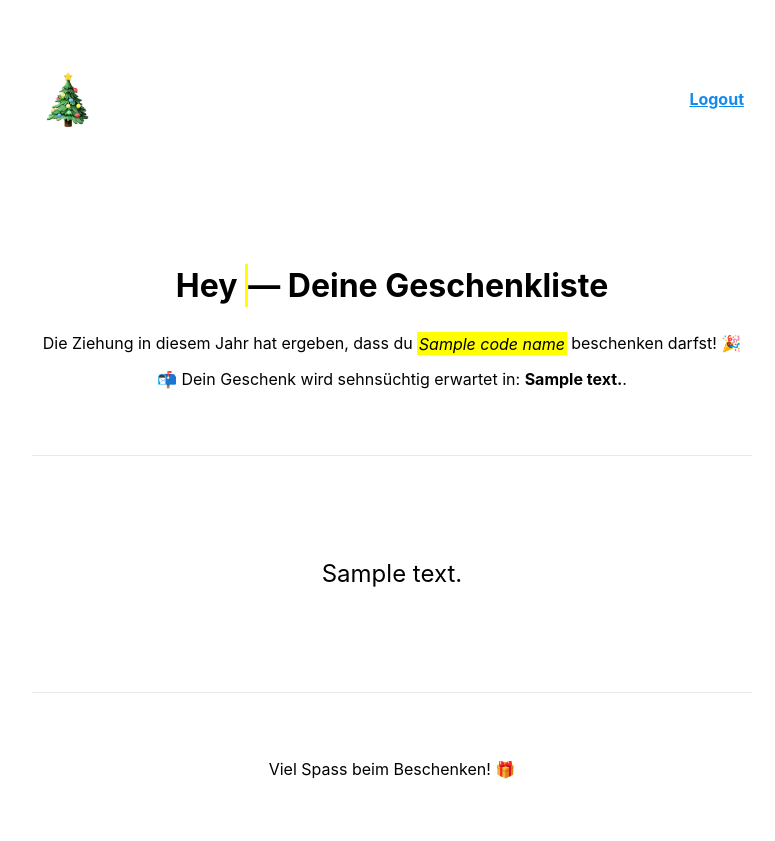
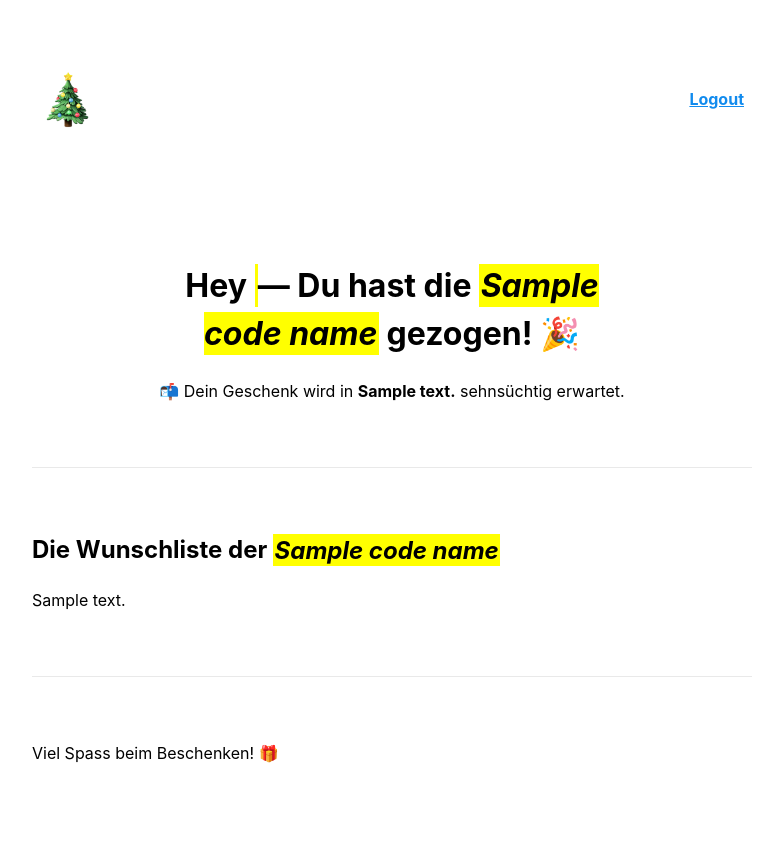
Before and after one commit to janraasch/wichtelapp, a Django app: template wichtel/templates/wichtel/giftlist.html in a window 1280 px wide. Shown: the whole page, without its empty margins (248-1023 px from the left). After the commit the page ends 763 px from the top, so only its background shows below. Run offline with Django 5.2, Linux system fonts and the light colour scheme; the template is opened without the code that fills it: most values are stand-ins (such as "Sample title", 1, 10 or a date in 2020).

Commit message:
feat: sweeten up templating 🧹

```diff
--- a/wichtel/static/wichtel/styles.css
+++ b/wichtel/static/wichtel/styles.css
@@ -604,3 +604,20 @@ blockquote footer {
 .message.error { background: #f8d7da; color: #721c24; }
 .message.warning { background: #fff3cd; color: #856404; }
 .message.info { background: #d1ecf1; color: #0c5460; }
+
+footer,
+header,
+main {
+  /* We don't need padding (top and bottom) since we have hr tags to separate the content */
+  padding: 0 1rem;
+}
+
+header {
+  /* Add some padding for message display */
+  padding-top: 3rem;
+}
+
+footer {
+  /* Add some breathing space at the bottom */
+  padding-bottom: 3rem;
+}
--- a/wichtel/templates/account/login.html
+++ b/wichtel/templates/account/login.html
@@ -6,7 +6,7 @@
   <li><a href="{% url 'account_login' %}">Login</a></li>
 {% endblock %}
 
-{% block content %}
+{% block header %}
   <h1>Login</h1>
   <section>
     <form method="post" action="{% url 'account_login' %}">
--- a/wichtel/templates/wichtel/base.html
+++ b/wichtel/templates/wichtel/base.html
@@ -40,8 +40,9 @@
         </ul>
         {% block nav_extra %}{% endblock %}
       </nav>
-      {% block content %}{% endblock %}
+      {% block header %}{% endblock %}
     </header>
+    {% block content %}{% endblock %}
     <script>
       setTimeout(function() {
         var messages = document.getElementsByClassName('message');
--- a/wichtel/templates/wichtel/giftlist.html
+++ b/wichtel/templates/wichtel/giftlist.html
@@ -12,20 +12,25 @@
   </form>
 {% endblock %}
 
-{% block content %}
+{% block header %}
   <h1>
-    Hey <mark><em>{{ user.username|capfirst }}</em></mark> — Deine Geschenkliste
+    Hey <mark><em>{{ user.username|capfirst }}</em></mark> — Du hast die <mark><em>{{ code_name }}</em></mark> gezogen! 🎉
   </h1>
   <p>
-    Die Ziehung in diesem Jahr hat ergeben, dass du <mark><em>{{ code_name }}</em></mark> beschenken darfst! 🎉
+    📬 Dein Geschenk wird in <strong>{{ address }}</strong> sehnsüchtig erwartet.
   </p>
-  <p>
-    📬 Dein Geschenk wird sehnsüchtig erwartet in: <strong>{{ address }}</strong>.
-  </p>
-  <hr>
-  <blockquote>
-    {{ giftlist.text|linebreaks|urlize }}
-  </blockquote>
-  <hr>
-  <p>Viel Spass beim Beschenken! 🎁</p>
 {% endblock %}
+
+{% block content %}
+  <main>
+    <hr>
+    <article>
+      <h2>Die Wunschliste der <mark><em>{{ code_name }}</em></mark></h2>
+      {{ giftlist.text|linebreaks|urlizetrunc:40 }}
+    </article>
+  </main>
+  <footer>
+    <hr>
+    <p>Viel Spass beim Beschenken! 🎁</p>
+  </footer>
+{% endblock %}
--- a/wichtel/templates/wichtel/wishlist.html
+++ b/wichtel/templates/wichtel/wishlist.html
@@ -12,7 +12,7 @@
   </form>
 {% endblock %}
 
-{% block content %}
+{% block header %}
   <h1>
     Hey <mark><em>{{ user.username|capfirst }}</em></mark> — Deine Wunschliste
   </h1>
```
